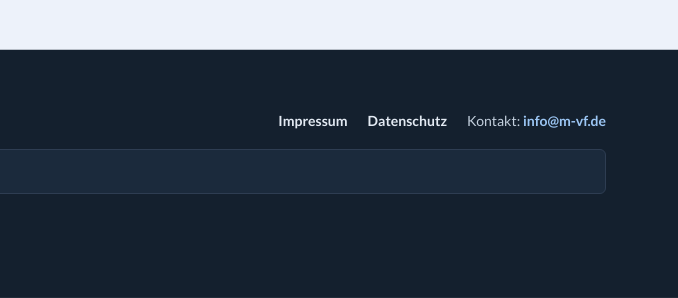
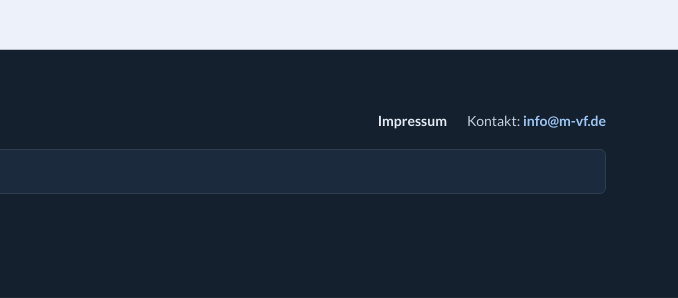
Before and after one commit to mvf-portal/knowledge-hubs, a plain HTML site: page curatiohub.html in a window 1280 px wide. Shown: the part 3439-3737 px from the top of the page, 602-1280 px from the left. Drawn offline with Linux system fonts and the light colour scheme.

Commit message:
CuratioHub: Datenschutz nicht doppelt im Fuss (Link und Box)
Co-Authored-By: Claude Opus 5.5 <noreply@anthropic.com>

```diff
--- a/curatiohub.html
+++ b/curatiohub.html
@@ -993,7 +993,6 @@
   </a>
   <nav class="nf-links" aria-label="Rechtliches">
     <a href="impressum.html">Impressum</a>
-    <a href="#datenschutz">Datenschutz</a>
     <span class="nf-mail">Kontakt: <a href="mailto:info@m-vf.de">info@m-vf.de</a></span>
   </nav>
 </div>
```
